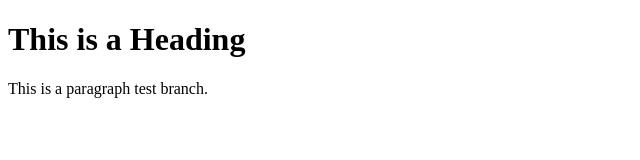
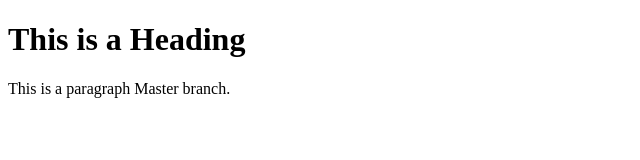
Before and after one commit to Shantanu200384/learnGit, a plain HTML site: page index.html in a window 1280 px wide. Shown: the full height of the page, 0-640 px from the left. Drawn offline with Linux system fonts and the light colour scheme.

Commit message:
Master Changed index file

```diff
--- a/index.html
+++ b/index.html
@@ -6,7 +6,7 @@
 <body>
 
 <h1>This is a Heading</h1>
-<p>This is a paragraph test branch.</p>
+<p>This is a paragraph Master branch.</p>
 
 </body>
 </html>
```
